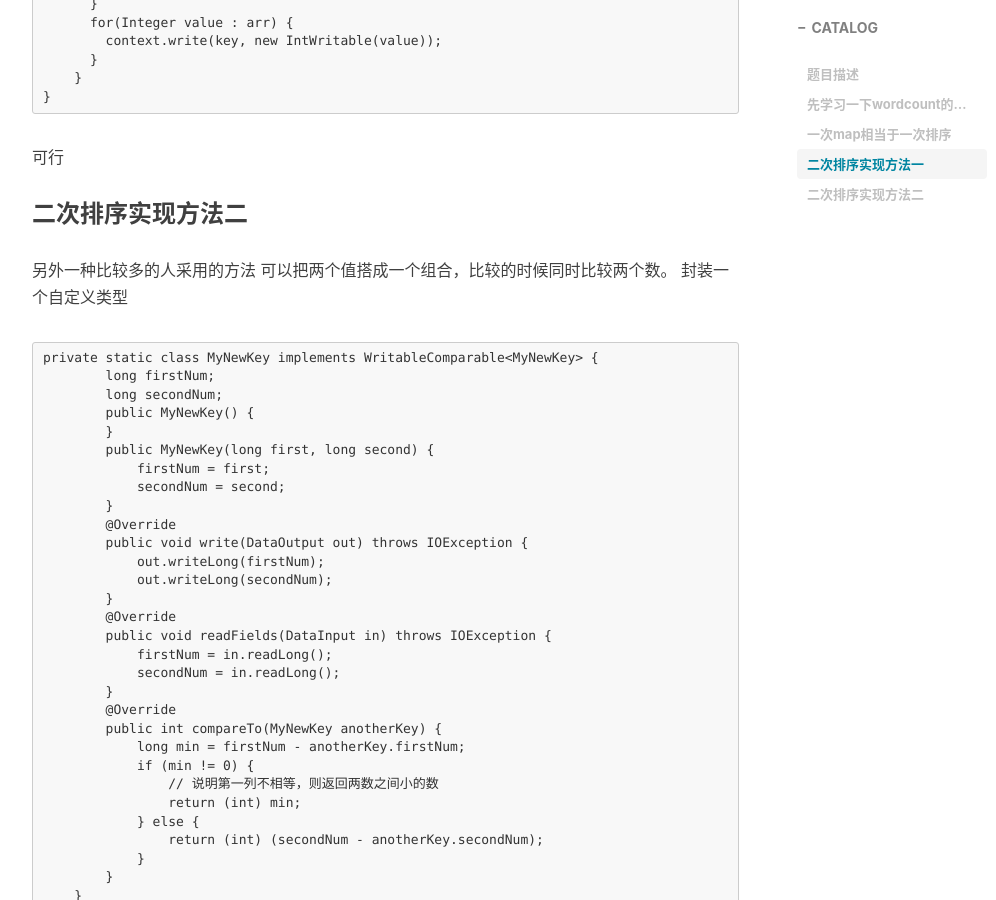
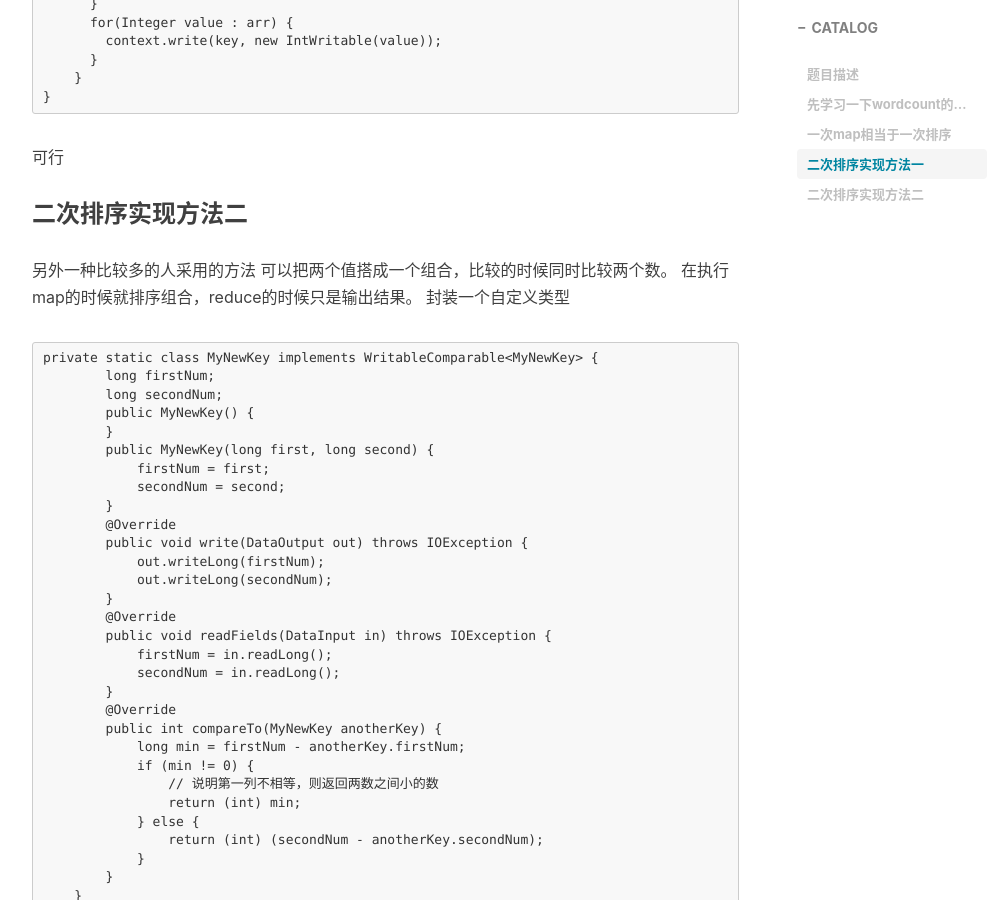
Before and after one commit to archer811/archer811.github.io, a Jekyll site: the page built from _posts/2017-07-12-mr-Secondary-Sorting.markdown, in a window 1280 px wide and 900 px high, scrolled down 3218 px. Shown: the whole window, without its empty margins (233-1229 px from the left). Built offline with Jekyll 4.4.1, drawn with Linux system fonts in a browser that asks for light colours; nearby versions of some CDN libraries; comment, search, counter and statistics services are not loaded.

Commit message:
modify post

````diff
--- a/_posts/2017-07-12-mr-Secondary-Sorting.markdown
+++ b/_posts/2017-07-12-mr-Secondary-Sorting.markdown
@@ -138,6 +138,7 @@ public class WordCountReducer extends Reducer<Text, IntWritable, Text, IntWritab
 ### 二次排序实现方法二
 另外一种比较多的人采用的方法
 可以把两个值搭成一个组合，比较的时候同时比较两个数。
+在执行map的时候就排序组合，reduce的时候只是输出结果。
 封装一个自定义类型
 ```
 private static class MyNewKey implements WritableComparable<MyNewKey> {
````
